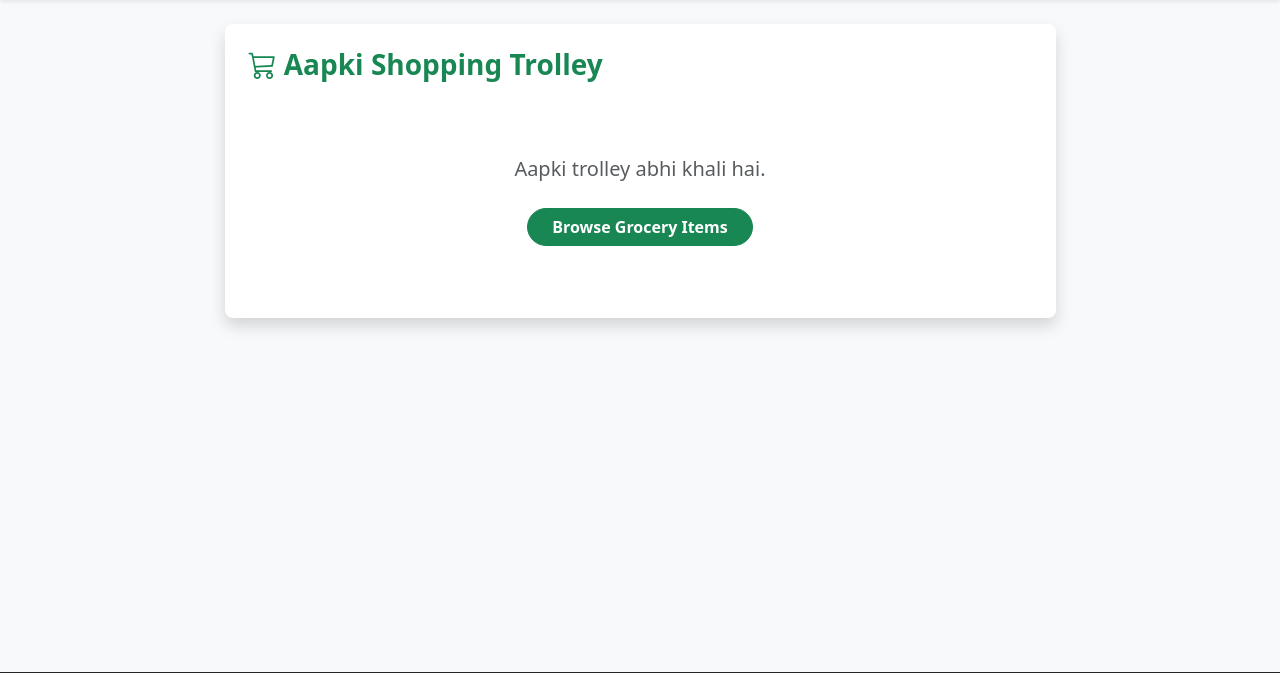
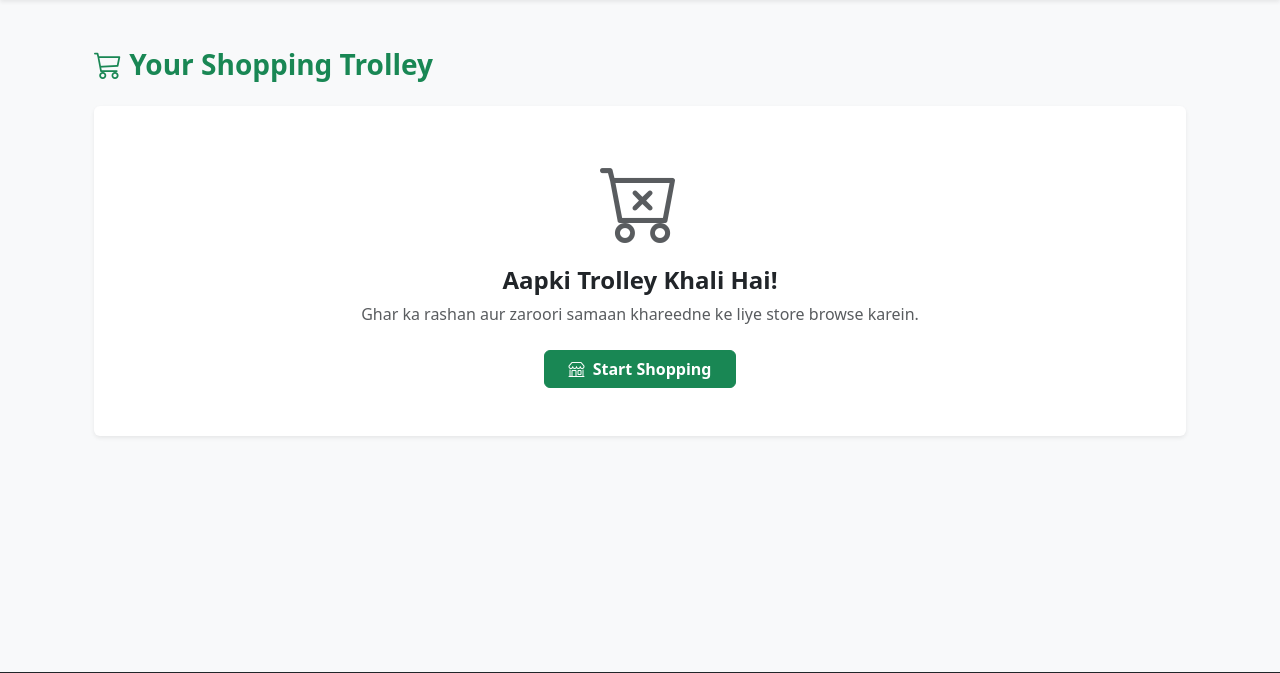
Before and after one commit to zakir04-app/ihsanulhaqandsons, a Flask app: page /cart in a window 1280 px wide. Shown: the part 68-741 px from the top of the page. Run offline with Flask 3, Linux system fonts and the light colour scheme; data that the repository does not hold is empty.

Commit message:
Added adjust_cart route and fixed cart BuildError

```diff
--- a/routes/customer.py
+++ b/routes/customer.py
@@ -7,24 +7,6 @@ from database.db_handler import get_db_connection
 customer_bp = Blueprint('customer', __name__)
 
 ADMIN_NOTIFICATION_EMAIL = "zakir.ullah0004@gmail.com"
-
-def get_site_settings_dict():
-    """Helper function to fetch site settings key-value pairs"""
-    conn = get_db_connection()
-    cursor = conn.cursor()
-    cursor.execute("SELECT * FROM site_settings")
-    rows = cursor.fetchall()
-    conn.close()
-    return {row['key']: row['value'] for row in rows}
-
-@customer_bp.app_context_processor
-def inject_site_settings():
-    """Injects site_settings automatically into all customer templates"""
-    try:
-        settings = get_site_settings_dict()
-    except Exception:
-        settings = {}
-    return dict(site_settings=settings)
 
 def send_email_via_brevo(to_email, subject, html_content):
     api_key = os.environ.get('BREVO_API_KEY', '')
@@ -170,6 +152,27 @@ def add_to_cart(product_id):
     flash('Item trolley mein add ho gaya.', 'success')
     return redirect(request.referrer or url_for('customer.home'))
 
+# ADDED MISSING ROUTE FOR ADJUSTING CART ITEM QUANTITIES (+ / - / DELETE)
+@customer_bp.route('/cart/adjust/<int:product_id>/<string:action>', methods=['POST'])
+def adjust_cart(product_id, action):
+    cart = session.get('cart', {})
+    pid = str(product_id)
+
+    if pid in cart:
+        if action == 'increase':
+            cart[pid] += 1
+        elif action == 'decrease':
+            cart[pid] -= 1
+            if cart[pid] <= 0:
+                del cart[pid]
+        elif action == 'remove':
+            del cart[pid]
+
+        session['cart'] = cart
+        session.modified = True
+
+    return redirect(url_for('customer.view_cart'))
+
 @customer_bp.route('/cart')
 def view_cart():
     cart = session.get('cart', {})
@@ -198,6 +201,7 @@ def view_cart():
             cart_items.append({
                 'id': product['id'],
                 'name': product['name'],
+                'image_url': product['image_url'],
                 'original_price': orig_price,
                 'discount_percent': disc_percent,
                 'price': final_price,
--- a/templates/cart.html
+++ b/templates/cart.html
@@ -1,70 +1,107 @@
-<!-- templates/cart.html -->
 {% extends "base.html" %}
 
 {% block content %}
-<div class="row justify-content-center">
-    <div class="col-md-9">
-        <div class="card shadow border-0 rounded-3 p-4">
-            <h3 class="fw-bold text-success mb-4"><i class="bi bi-cart3"></i> Aapki Shopping Trolley</h3>
+<div class="container py-4">
+    <h3 class="fw-bold text-success mb-4"><i class="bi bi-cart3"></i> Your Shopping Trolley</h3>
 
-            {% if items and items|length > 0 %}
+    {% if items %}
+        <div class="row g-4">
+            <div class="col-lg-8">
+                <div class="card shadow-sm border-0">
+                    <div class="card-body p-0">
                         <div class="table-responsive">
-                    <table class="table align-middle table-hover">
+                            <table class="table table-hover align-middle mb-0">
                                 <thead class="table-light">
                                     <tr>
-                                <th>Product Item</th>
+                                        <th>Product</th>
                                         <th>Price</th>
-                                <th style="text-align: center; width: 180px;">Quantity Adjustment</th>
-                                <th style="text-align: right;">Total</th>
+                                        <th class="text-center">Quantity</th>
+                                        <th class="text-end">Subtotal</th>
+                                        <th class="text-center">Action</th>
                                     </tr>
                                 </thead>
                                 <tbody>
                                     {% for item in items %}
                                     <tr>
-                                <td class="fw-bold">{{ item.name }}</td>
-                                <td>PKR {{ item.price }}</td>
-                                <td style="text-align: center;">
-                                    <div class="d-flex justify-content-center align-items-center gap-2">
-                                        <!-- Decrease Quantity Button mapped to correct adjust_cart endpoint -->
+                                        <td>
+                                            <div class="d-flex align-items-center">
+                                                {% if item.image_url %}
+                                                    <img src="{{ item.image_url }}" alt="{{ item.name }}" class="rounded me-3" style="width: 50px; height: 50px; object-fit: cover;">
+                                                {% else %}
+                                                    <div class="bg-light rounded me-3 d-flex align-items-center justify-content-center" style="width: 50px; height: 50px;">
+                                                        <i class="bi bi-basket text-secondary fs-4"></i>
+                                                    </div>
+                                                {% endif %}
+                                                <div>
+                                                    <h6 class="mb-0 fw-bold">{{ item.name }}</h6>
+                                                    {% if item.discount_percent > 0 %}
+                                                        <small class="text-danger fw-bold">{{ item.discount_percent }}% OFF</small>
+                                                    {% endif %}
+                                                </div>
+                                            </div>
+                                        </td>
+                                        <td>
+                                            <span class="fw-bold">PKR {{ "%.2f"|format(item.price) }}</span>
+                                            {% if item.discount_percent > 0 %}
+                                                <br><small class="text-muted text-decoration-line-through">PKR {{ "%.2f"|format(item.original_price) }}</small>
+                                            {% endif %}
+                                        </td>
+                                        <td class="text-center">
+                                            <div class="btn-group btn-group-sm" role="group">
                                                 <form action="{{ url_for('customer.adjust_cart', product_id=item.id, action='decrease') }}" method="POST" class="d-inline">
-                                            <button type="submit" class="btn btn-sm btn-outline-danger py-0 px-2 fw-bold">-</button>
+                                                    <button type="submit" class="btn btn-outline-secondary px-2 fw-bold">-</button>
                                                 </form>
-
-                                        <span class="badge bg-light text-dark border fs-6 px-3">{{ item.qty }}</span>
-
-                                        <!-- Increase Quantity Button mapped to correct adjust_cart endpoint -->
+                                                <span class="btn btn-light px-3 fw-bold disabled border">{{ item.qty }}</span>
                                                 <form action="{{ url_for('customer.adjust_cart', product_id=item.id, action='increase') }}" method="POST" class="d-inline">
-                                            <button type="submit" class="btn btn-sm btn-outline-success py-0 px-2 fw-bold">+</button>
-                                        </form>
-
-                                        <!-- Remove Item Action mapped to correct adjust_cart endpoint -->
-                                        <form action="{{ url_for('customer.adjust_cart', product_id=item.id, action='remove') }}" method="POST" class="d-inline ms-2">
-                                            <button type="submit" class="btn btn-sm btn-link text-danger p-0"><i class="bi bi-trash"></i></button>
+                                                    <button type="submit" class="btn btn-outline-secondary px-2 fw-bold">+</button>
                                                 </form>
                                             </div>
                                         </td>
-                                <td style="text-align: right;" class="fw-bold text-success">PKR {{ item.total }}</td>
+                                        <td class="text-end fw-bold text-success">
+                                            PKR {{ "%.2f"|format(item.total) }}
+                                        </td>
+                                        <td class="text-center">
+                                            <form action="{{ url_for('customer.adjust_cart', product_id=item.id, action='remove') }}" method="POST">
+                                                <button type="submit" class="btn btn-sm btn-outline-danger border-0">
+                                                    <i class="bi bi-trash fs-5"></i>
+                                                </button>
+                                            </form>
+                                        </td>
                                     </tr>
                                     {% endfor %}
-                            <tr class="table-group-divider">
-                                <td colspan="3" style="text-align: right;" class="fw-bold fs-5 pt-3">Grand Total Bill:</td>
-                                <td style="text-align: right;" class="fw-bold text-danger fs-5 pt-3">PKR {{ total }}</td>
-                            </tr>
                                 </tbody>
                             </table>
                         </div>
+                    </div>
+                </div>
+            </div>
 
-                <!-- Checkout Redirect Layer -->
-                <div class="d-flex justify-content-end mt-4">
-                    <a href="{{ url_for('customer.checkout') }}" class="btn btn-success btn-lg fw-bold shadow-sm px-5">Proceed to Checkout <i class="bi bi-arrow-right"></i></a>
+            <div class="col-lg-4">
+                <div class="card shadow-sm border-0 bg-light">
+                    <div class="card-body p-4">
+                        <h5 class="fw-bold mb-3 text-dark">Order Summary</h5>
+                        <hr>
+                        <div class="d-flex justify-content-between mb-2 fs-5 fw-bold">
+                            <span>Total Payable:</span>
+                            <span class="text-success">PKR {{ "%.2f"|format(total) }}</span>
+                        </div>
+                        <p class="small text-muted mb-4"><i class="bi bi-truck me-1"></i> Cash on Delivery & Online Transfers supported.</p>
+                        <a href="{{ url_for('customer.checkout') }}" class="btn btn-success btn-lg w-100 fw-bold shadow-sm">
+                            <i class="bi bi-credit-card me-1"></i> Proceed to Checkout
+                        </a>
+                    </div>
+                </div>
+            </div>
         </div>
     {% else %}
-                <div class="text-center py-5">
-                    <p class="text-muted mb-4 fs-5">Aapki trolley abhi khali hai.</p>
-                    <a href="{{ url_for('customer.home') }}" class="btn btn-success fw-bold px-4 rounded-pill">Browse Grocery Items</a>
+        <div class="text-center py-5 bg-white rounded shadow-sm">
+            <i class="bi bi-cart-x text-muted display-1"></i>
+            <h4 class="mt-3 fw-bold text-dark">Aapki Trolley Khali Hai!</h4>
+            <p class="text-muted">Ghar ka rashan aur zaroori samaan khareedne ke liye store browse karein.</p>
+            <a href="{{ url_for('customer.home') }}" class="btn btn-success fw-bold px-4 mt-2">
+                <i class="bi bi-shop me-1"></i> Start Shopping
+            </a>
         </div>
     {% endif %}
 </div>
-    </div>
-</div>
 {% endblock %}
```
Also changed, not shown: static/uploads/upload_be8894e5_garlic.jpg (added). Lines whose indentation alone changed are shown as unchanged.
